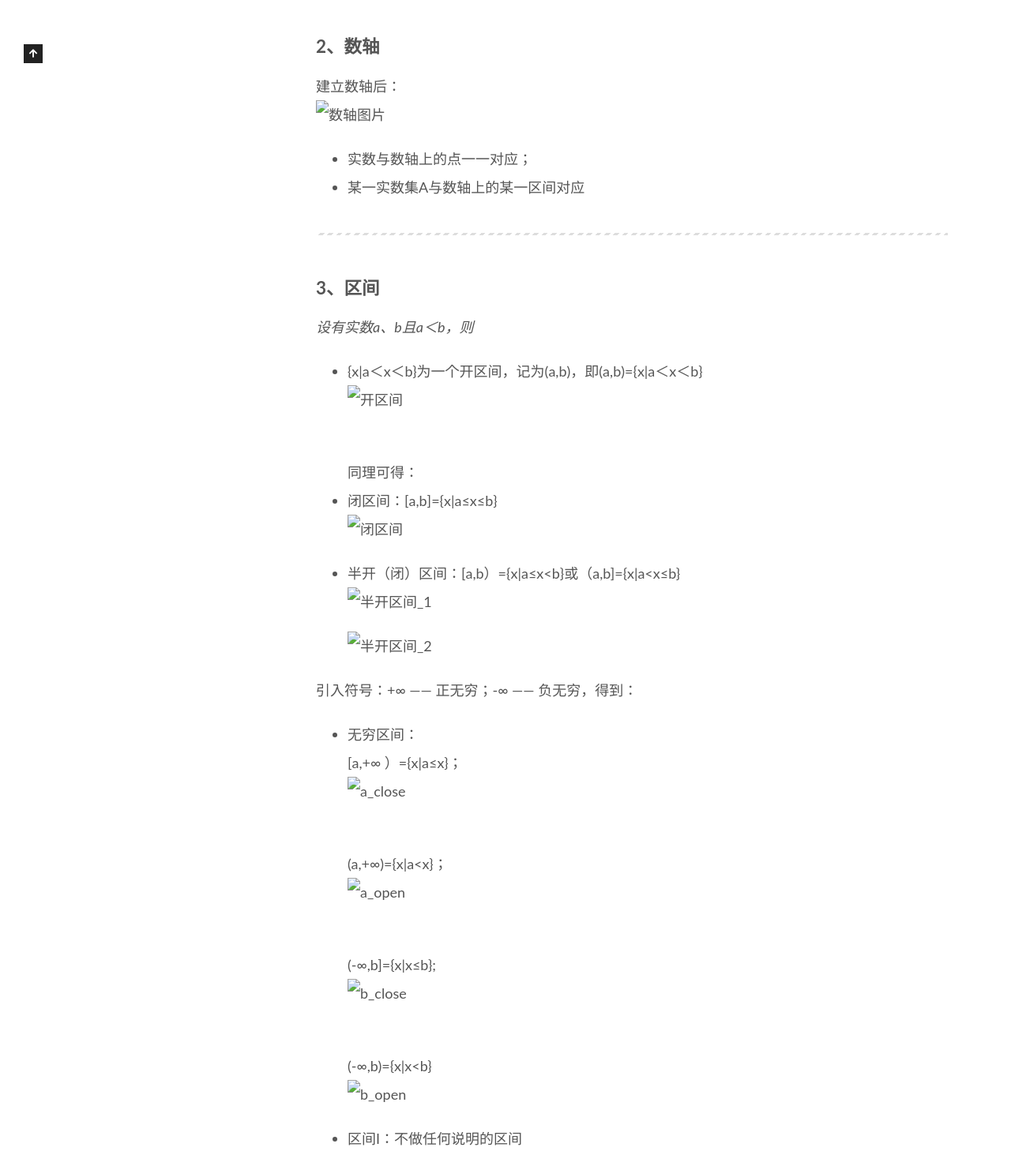
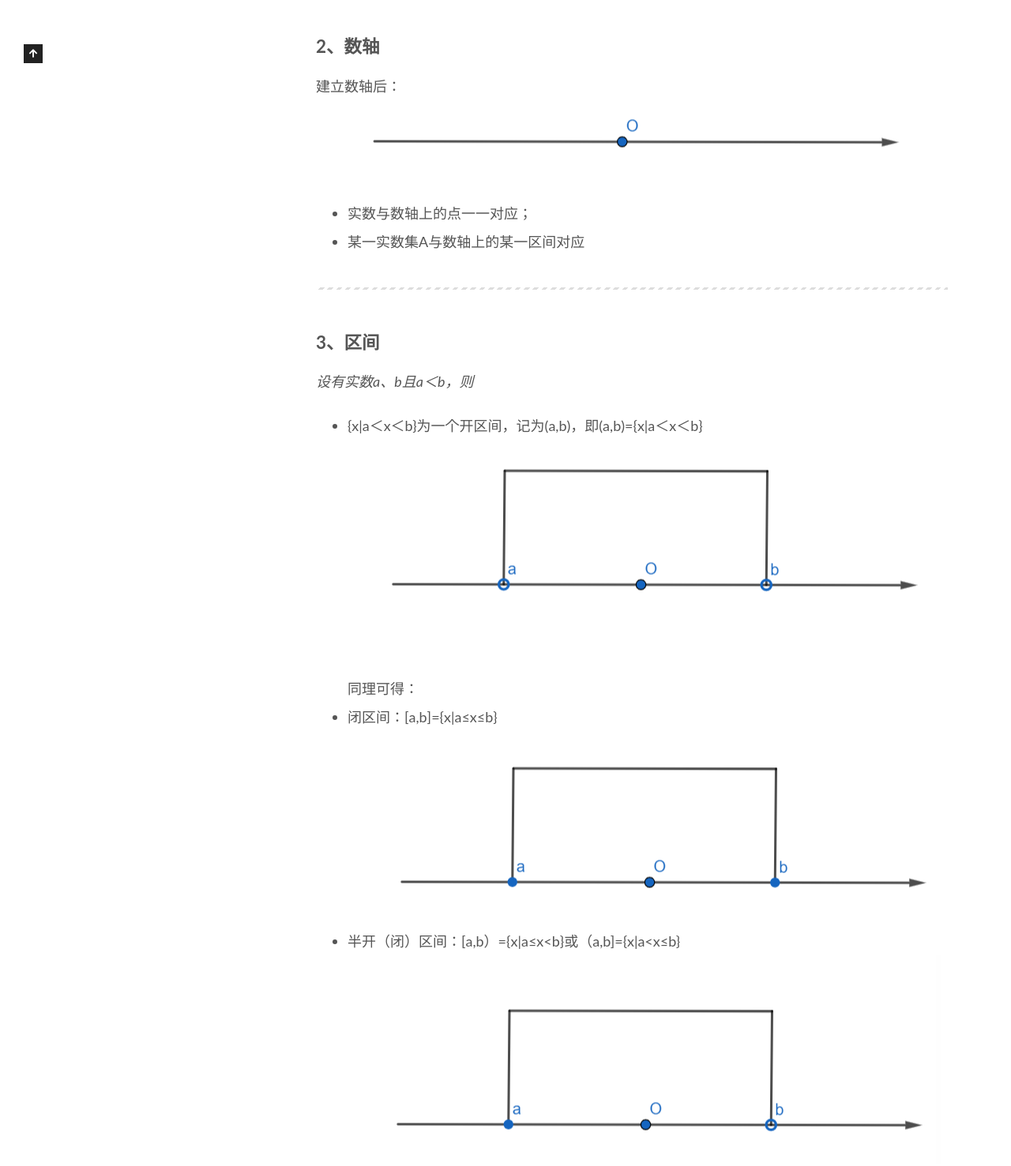
Before and after one commit to Sophia7414/Sophia7414.github.io, a plain HTML site: page 2023/07/20/第一章-函数/index.html in a window 1280 px wide. Shown: the part 820-2297 px from the top of the page at 79% size. Drawn offline with Linux system fonts and the light colour scheme.

Commit message:
Site updated: 2023-07-20 17:35:20

```diff
--- a/2023/07/20/第一章-函数/index.html
+++ b/2023/07/20/第一章-函数/index.html
@@ -27,21 +27,21 @@
 <meta property="og:site_name" content="Hexo">
 <meta property="og:description" content="第一课 函数的概念一、区间、邻域1、特殊数集自然数集——N整数集——Z有理数集——Q实数集——R  2、数轴建立数轴后：    实数与数轴上的点一一对应；   某一实数集A与数轴上的某一区间对应   3、区间  设有实数a、b且a＜b，则    {x|a＜x＜b}为一个开区间，记为(a,b)，即(a,b)&#x3D;{x|a＜x＜b}同理可得：   闭区间：[a,b]&#x3D;{x|a≤x≤b}">
 <meta property="og:locale" content="en_US">
-<meta property="og:image" content="http://example.com/math/1/1/shuzhou.png">
-<meta property="og:image" content="http://example.com/math/1/1/kaiqvjian.png">
-<meta property="og:image" content="http://example.com/math/1/1/close.png">
-<meta property="og:image" content="http://example.com/math/1/1/half_1.png">
-<meta property="og:image" content="http://example.com/math/1/1/half_2.png">
-<meta property="og:image" content="http://example.com/math/1/1/a_close.jpg">
-<meta property="og:image" content="http://example.com/math/1/1/a_open.jpg">
-<meta property="og:image" content="http://example.com/math/1/1/b_close.jpg">
-<meta property="og:image" content="http://example.com/math/1/1/b_open.jpg">
-<meta property="og:image" content="http://example.com/math/1/1/linyu.jpg">
+<meta property="og:image" content="http://example.com/%E7%AC%AC%E4%B8%80%E7%AB%A0-%E5%87%BD%E6%95%B0/shuzhou.png">
+<meta property="og:image" content="http://example.com/%E7%AC%AC%E4%B8%80%E7%AB%A0-%E5%87%BD%E6%95%B0/kaiqvjian.png">
+<meta property="og:image" content="http://example.com/%E7%AC%AC%E4%B8%80%E7%AB%A0-%E5%87%BD%E6%95%B0/close.png">
+<meta property="og:image" content="http://example.com/%E7%AC%AC%E4%B8%80%E7%AB%A0-%E5%87%BD%E6%95%B0/half_1.png">
+<meta property="og:image" content="http://example.com/%E7%AC%AC%E4%B8%80%E7%AB%A0-%E5%87%BD%E6%95%B0/half_2.png">
+<meta property="og:image" content="http://example.com/%E7%AC%AC%E4%B8%80%E7%AB%A0-%E5%87%BD%E6%95%B0/a_close.jpg">
+<meta property="og:image" content="http://example.com/%E7%AC%AC%E4%B8%80%E7%AB%A0-%E5%87%BD%E6%95%B0/a_open.jpg">
+<meta property="og:image" content="http://example.com/%E7%AC%AC%E4%B8%80%E7%AB%A0-%E5%87%BD%E6%95%B0/b_close.jpg">
+<meta property="og:image" content="http://example.com/%E7%AC%AC%E4%B8%80%E7%AB%A0-%E5%87%BD%E6%95%B0/b_open.jpg">
+<meta property="og:image" content="http://example.com/%E7%AC%AC%E4%B8%80%E7%AB%A0-%E5%87%BD%E6%95%B0/linyu.jpg">
 <meta property="article:published_time" content="2023-07-20T00:14:14.000Z">
-<meta property="article:modified_time" content="2023-07-20T02:02:14.895Z">
+<meta property="article:modified_time" content="2023-07-20T09:33:43.072Z">
 <meta property="article:author" content="John Doe">
 <meta name="twitter:card" content="summary">
-<meta name="twitter:image" content="http://example.com/math/1/1/shuzhou.png">
+<meta name="twitter:image" content="http://example.com/%E7%AC%AC%E4%B8%80%E7%AB%A0-%E5%87%BD%E6%95%B0/shuzhou.png">
 
 <link rel="canonical" href="http://example.com/2023/07/20/%E7%AC%AC%E4%B8%80%E7%AB%A0-%E5%87%BD%E6%95%B0/">
 
@@ -185,7 +185,7 @@
               <span class="post-meta-item-text">Posted on</span>
 
 
-              <time title="Created: 2023-07-20 08:14:14 / Modified: 10:02:14" itemprop="dateCreated datePublished" datetime="2023-07-20T08:14:14+08:00">2023-07-20</time>
+              <time title="Created: 2023-07-20 08:14:14 / Modified: 17:33:43" itemprop="dateCreated datePublished" datetime="2023-07-20T08:14:14+08:00">2023-07-20</time>
             </span>
 
 
@@ -201,7 +201,7 @@
 
         <h1 id="第一课-函数的概念"><a href="#第一课-函数的概念" class="headerlink" title="第一课 函数的概念"></a>第一课 函数的概念</h1><h2 id="一、区间、邻域"><a href="#一、区间、邻域" class="headerlink" title="一、区间、邻域"></a>一、区间、邻域</h2><h3 id="1、特殊数集"><a href="#1、特殊数集" class="headerlink" title="1、特殊数集"></a>1、特殊数集</h3><p>自然数集——N<br>整数集——Z<br>有理数集——Q<br>实数集——R</p>
 <hr>
-<h3 id="2、数轴"><a href="#2、数轴" class="headerlink" title="2、数轴"></a>2、数轴</h3><p>建立数轴后：<img src="/math/1/1/shuzhou.png" alt="数轴图片">  </p>
+<h3 id="2、数轴"><a href="#2、数轴" class="headerlink" title="2、数轴"></a>2、数轴</h3><p>建立数轴后：<img src="/%E7%AC%AC%E4%B8%80%E7%AB%A0-%E5%87%BD%E6%95%B0/shuzhou.png" alt="数轴图片">  </p>
 <ul>
 <li>实数与数轴上的点一一对应；  </li>
 <li>某一实数集A与数轴上的某一区间对应</li>
@@ -209,17 +209,17 @@
 <hr>
 <h3 id="3、区间"><a href="#3、区间" class="headerlink" title="3、区间"></a>3、区间</h3><p>  <em>设有实数a、b且a＜b，则</em>  </p>
 <ul>
-<li>{x|a＜x＜b}为一个开区间，记为(a,b)，即(a,b)&#x3D;{x|a＜x＜b}<br><img src="/math/1/1/kaiqvjian.png" alt="开区间"><br>同理可得：  </li>
-<li>闭区间：[a,b]&#x3D;{x|a≤x≤b}<br><img src="/math/1/1/close.png" alt="闭区间">  </li>
-<li>半开（闭）区间：[a,b）&#x3D;{x|a≤x&lt;b}或（a,b]&#x3D;{x|a&lt;x≤b}<br><img src="/math/1/1/half_1.png" alt="半开区间_1"><img src="/math/1/1/half_2.png" alt="半开区间_2"></li>
+<li>{x|a＜x＜b}为一个开区间，记为(a,b)，即(a,b)&#x3D;{x|a＜x＜b}<br><img src="/%E7%AC%AC%E4%B8%80%E7%AB%A0-%E5%87%BD%E6%95%B0/kaiqvjian.png" alt="开区间"><br>同理可得：  </li>
+<li>闭区间：[a,b]&#x3D;{x|a≤x≤b}<br><img src="/%E7%AC%AC%E4%B8%80%E7%AB%A0-%E5%87%BD%E6%95%B0/close.png" alt="闭区间">  </li>
+<li>半开（闭）区间：[a,b）&#x3D;{x|a≤x&lt;b}或（a,b]&#x3D;{x|a&lt;x≤b}<br><img src="/%E7%AC%AC%E4%B8%80%E7%AB%A0-%E5%87%BD%E6%95%B0/half_1.png" alt="半开区间_1"><img src="/%E7%AC%AC%E4%B8%80%E7%AB%A0-%E5%87%BD%E6%95%B0/half_2.png" alt="半开区间_2"></li>
 </ul>
 <p>引入符号：+∞ —— 正无穷；-∞ —— 负无穷，得到：  </p>
 <ul>
-<li>无穷区间：<br>[a,+∞ ）&#x3D;{x|a≤x}；<br><img src="/math/1/1/a_close.jpg" alt="a_close"><br>(a,+∞)&#x3D;{x|a&lt;x}；<br><img src="/math/1/1/a_open.jpg" alt="a_open"><br>(-∞,b]&#x3D;{x|x≤b};<br><img src="/math/1/1/b_close.jpg" alt="b_close"><br>(-∞,b)&#x3D;{x|x&lt;b}<br><img src="/math/1/1/b_open.jpg" alt="b_open"></li>
+<li>无穷区间：<br>[a,+∞ ）&#x3D;{x|a≤x}；<br><img src="/%E7%AC%AC%E4%B8%80%E7%AB%A0-%E5%87%BD%E6%95%B0/a_close.jpg" alt="a_close"><br>(a,+∞)&#x3D;{x|a&lt;x}；<br><img src="/%E7%AC%AC%E4%B8%80%E7%AB%A0-%E5%87%BD%E6%95%B0/a_open.jpg" alt="a_open"><br>(-∞,b]&#x3D;{x|x≤b};<br><img src="/%E7%AC%AC%E4%B8%80%E7%AB%A0-%E5%87%BD%E6%95%B0/b_close.jpg" alt="b_close"><br>(-∞,b)&#x3D;{x|x&lt;b}<br><img src="/%E7%AC%AC%E4%B8%80%E7%AB%A0-%E5%87%BD%E6%95%B0/b_open.jpg" alt="b_open"></li>
 <li>区间I：不做任何说明的区间</li>
 </ul>
 <hr>
-<h3 id="4、邻域"><a href="#4、邻域" class="headerlink" title="4、邻域"></a>4、邻域</h3><p>设有实数a、δ且δ&gt;0，则称实数集{x|a-δ&lt;x&lt;a+δ}为点a的邻域，记作N(a,δ)，其中a是N(a,δ)的中心，δ是N(a,δ)的半径<br><img src="/math/1/1/linyu.jpg" alt="linyu"></p>
+<h3 id="4、邻域"><a href="#4、邻域" class="headerlink" title="4、邻域"></a>4、邻域</h3><p>设有实数a、δ且δ&gt;0，则称实数集{x|a-δ&lt;x&lt;a+δ}为点a的邻域，记作N(a,δ)，其中a是N(a,δ)的中心，δ是N(a,δ)的半径<br><img src="/%E7%AC%AC%E4%B8%80%E7%AB%A0-%E5%87%BD%E6%95%B0/linyu.jpg" alt="linyu"></p>
 
     </div>
 
--- a/css/main.css
+++ b/css/main.css
@@ -1168,7 +1168,7 @@ pre .javascript .function {
 }
 .links-of-author a::before,
 .links-of-author span.exturl::before {
-  background: #d4f25d;
+  background: #91c17d;
   border-radius: 50%;
   content: ' ';
   display: inline-block;
```
Also changed, not shown: index.html (+7 -7 lines), 2023/07/20/第一章-函数/a_close.jpg (added), 2023/07/20/第一章-函数/a_open.jpg (added), 2023/07/20/第一章-函数/b_close.jpg (added), 2023/07/20/第一章-函数/b_open.jpg (added), 2023/07/20/第一章-函数/close.png (added), 2023/07/20/第一章-函数/half_1.png (added), 2023/07/20/第一章-函数/half_2.png (added), 2023/07/20/第一章-函数/kaiqvjian.png (added), 2023/07/20/第一章-函数/linyu.jpg (added), 2023/07/20/第一章-函数/shuzhou.png (added).
